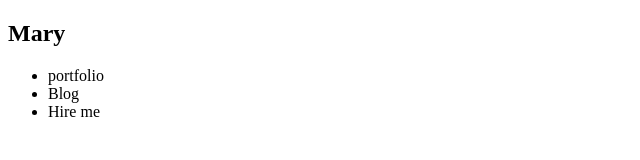
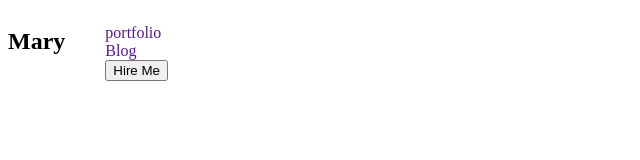
Before and after one commit to Siraz7/developer-portfolio, a plain HTML site: page index.html in a window 1280 px wide. Shown: the whole page, without its empty margins (0-640 px from the left). Drawn offline with Linux system fonts and the light colour scheme.

Commit message:
aded nav menu

```diff
--- a/index.html
+++ b/index.html
@@ -8,12 +8,12 @@
 </head>
 <body>
     <header>
-          <nav class="main_nav">
+          <nav>
              <h2>Mary</h2>
              <ul>
-                <li>portfolio</li>
-                <li>Blog</li>
-                <li button >Hire me</li>
+                <li><a href="">portfolio</a></li>
+                <li><a href="">Blog</a></li>
+                <li><button>Hire Me</button></li>
              </ul>
           </nav>
     </header>
--- a/portfolio/portfolio.css
+++ b/portfolio/portfolio.css
@@ -0,0 +1,11 @@
+nav{
+    display: flex;
+}
+nav ul li{
+    list-style-type: none;
+    display: flex;
+
+}
+nav ul li a{
+    text-decoration: none;
+}
```
